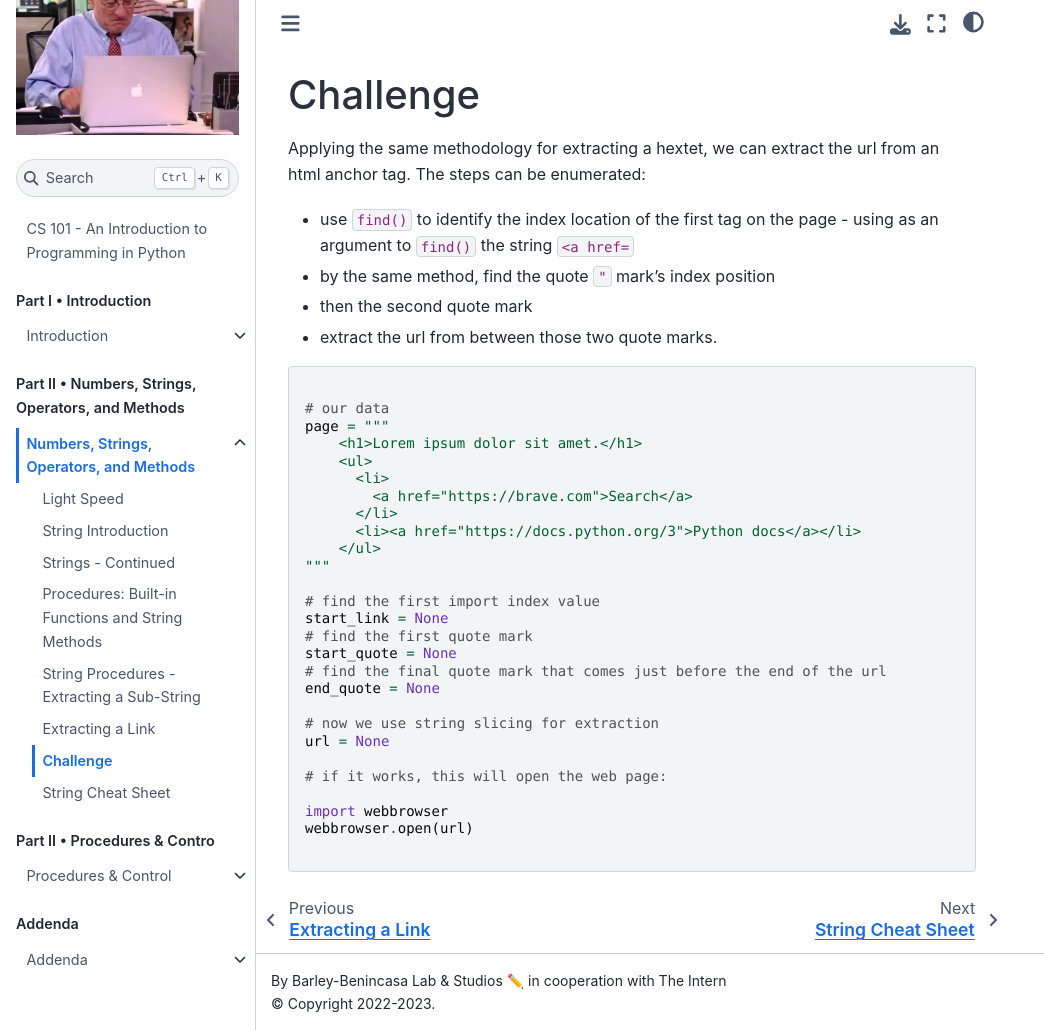
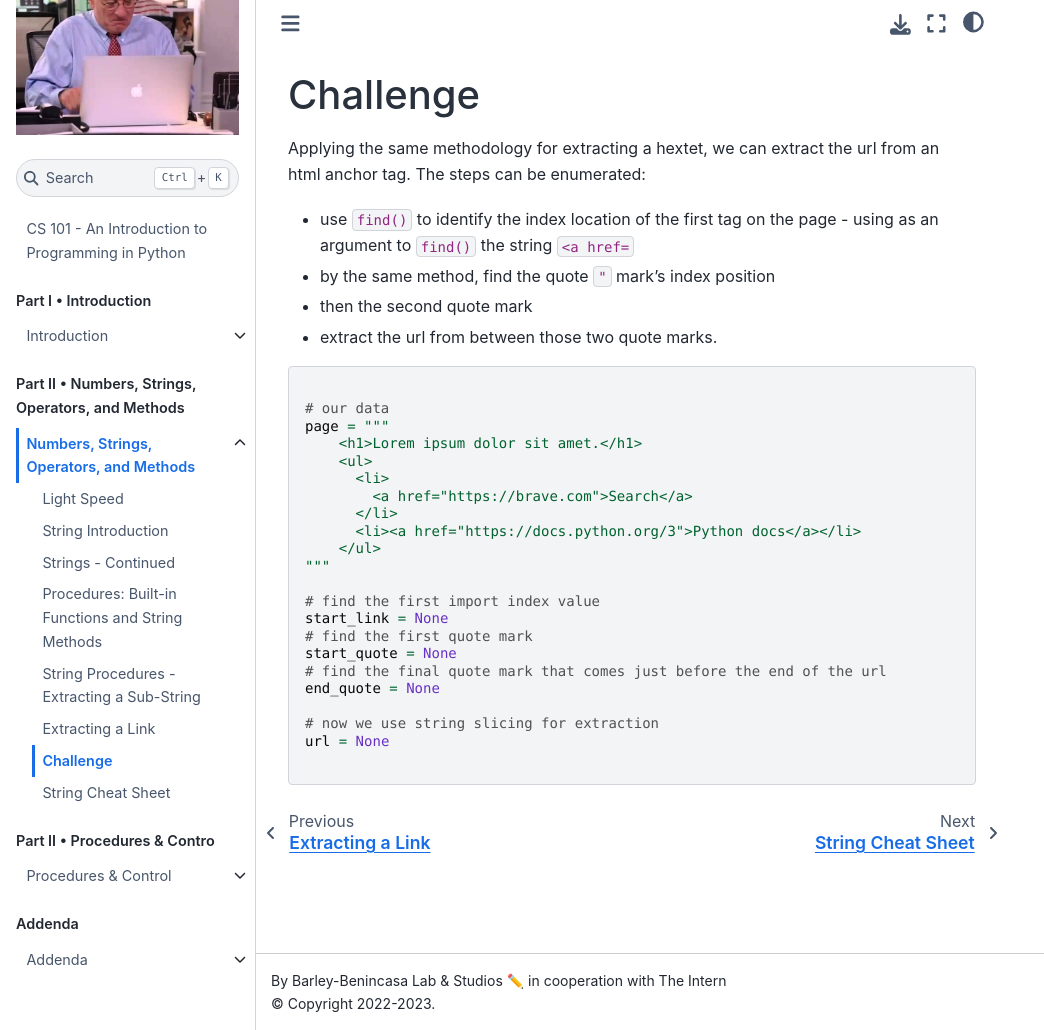
Before and after one commit to the-intern/cs101, a Jupyter Book: the page built from book/part-ii/assign-extract-url.md, in a window 1280 px wide and 1030 px high. Shown: the whole window, without its empty margins (0-1044 px from the left). Built offline with Jupyter Book 1.0.4 settings and Sphinx 7.4.7 and the Sphinx Book theme 1.1.4, drawn with Linux system fonts in a browser that asks for light colours.

Commit message:
working on part ii extract link page

````diff
--- a/book/part-ii/assign-extract-url.md
+++ b/book/part-ii/assign-extract-url.md
@@ -30,9 +30,4 @@ end_quote = None
 # now we use string slicing for extraction
 url = None
 
-# if it works, this will open the web page:
-
-import webbrowser
-webbrowser.open(url)
-
 ```
````
Also changed, not shown: book/part-ii/exer-extract-link.ipynb.
